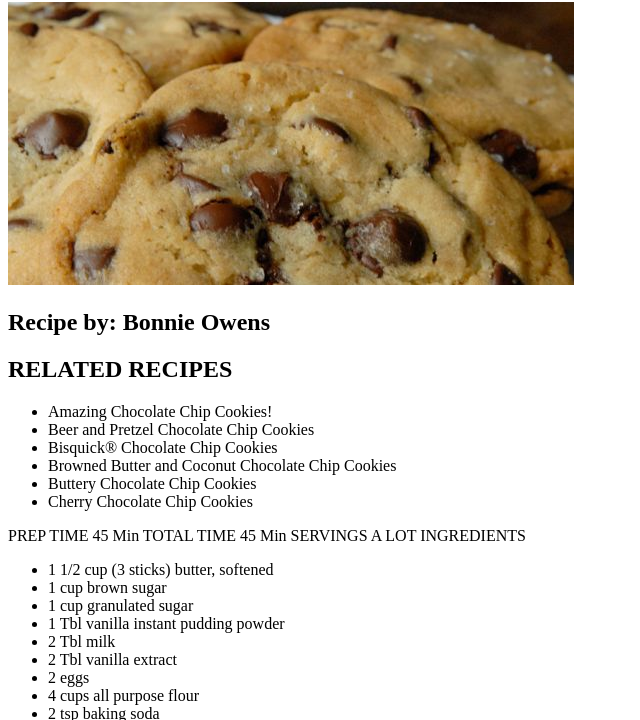
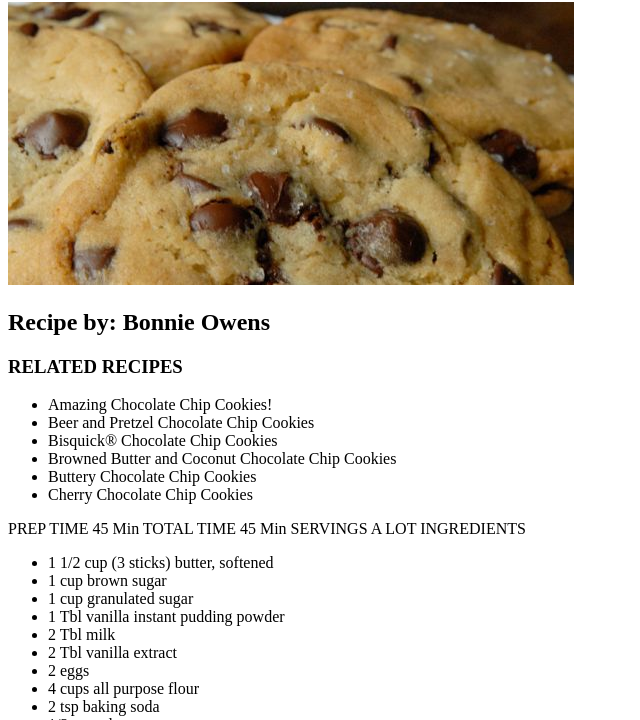
Before and after one commit to bolnov/receipt, a plain HTML site: page index.html in a window 1280 px wide. Shown: the part 78-798 px from the top of the page, without its empty margins (0-640 px from the left). Drawn offline with Linux system fonts and the light colour scheme.

Commit message:
changed from h2 to h3

```diff
--- a/index.html
+++ b/index.html
@@ -11,7 +11,7 @@
 <h2>Recipe by: Bonnie Owens</h2>
 
 
-<h2>RELATED RECIPES</h2>
+<h3>RELATED RECIPES</h3>
 <ul>
 <li>Amazing Chocolate Chip Cookies!</li>
 
```
